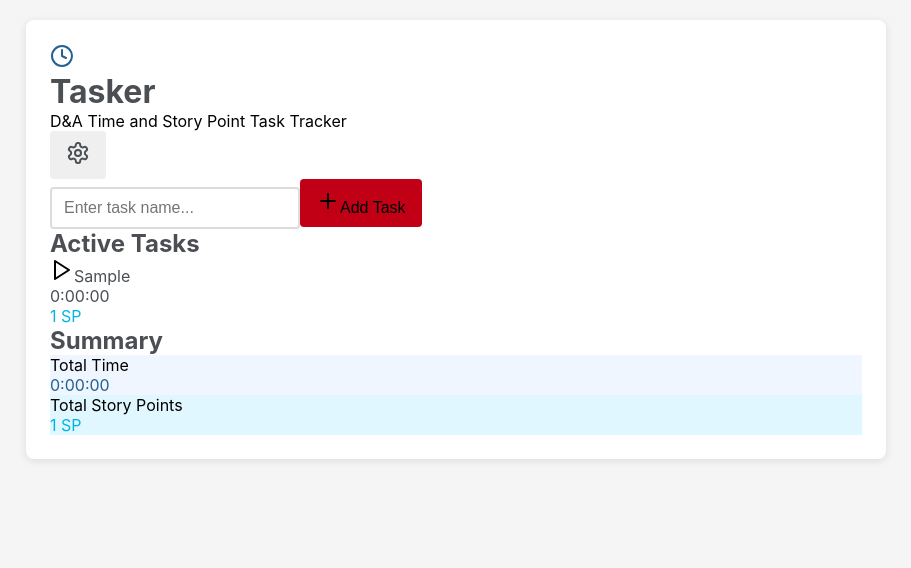
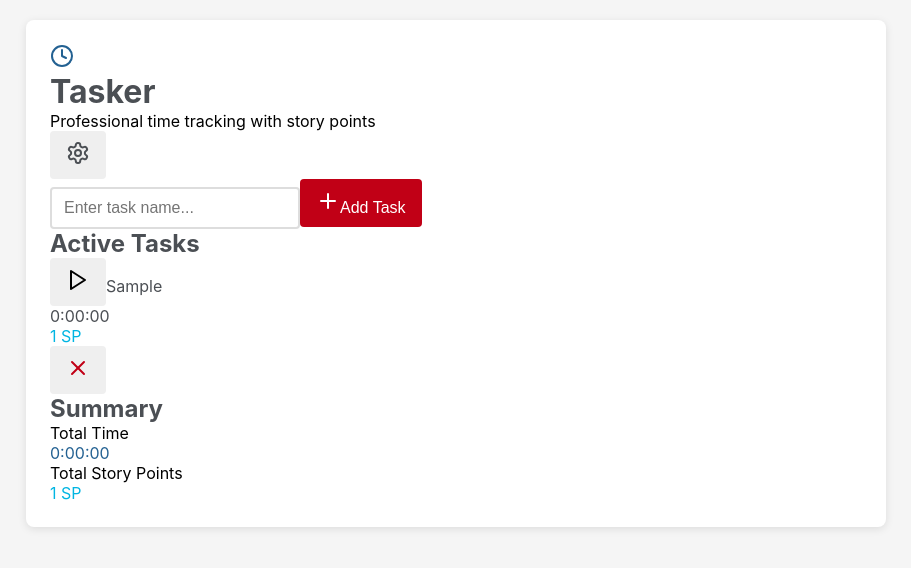
Before and after one commit to ofircampeanu1-netizen/verbose-waffle, a React (Vite) app: page / in a window 1280 px wide. Both pictures are taken after typing "Sample" into the empty fields and a click on the button "Add Task". Shown: the top 568 px of the page, without its empty margins (184-1095 px from the left). Built offline with nearby package versions, Linux system fonts and the light colour scheme.

Commit message:
Refactor state management and update UI texts

```diff
--- a/src/Tasker.jsx
+++ b/src/Tasker.jsx
@@ -16,7 +16,7 @@ export default function Tasker() {
     { points: 13, minHours: 24, maxHours: 999 }
   ]);
 
-  const [hasLoadedFromStorage, setHasLoadedFromStorage] = useState(false);
+   const [hydrated, setHydrated] = useState(false);
 
   // Load data from storage
   useEffect(() => {
@@ -30,16 +30,16 @@ export default function Tasker() {
     if (configResult) {
       setStoryPointConfig(JSON.parse(configResult));
     }
-    setHasLoadedFromStorage(true);
+    setHydrated(true);
   }, []);
 
   // Save data to storage whenever it changes
   useEffect(() => {
-    if (!hasLoadedFromStorage) return;
+    if (!hydrated) return;
 
     localStorage.setItem("tasks", JSON.stringify(tasks));
     localStorage.setItem("storyPointConfig", JSON.stringify(storyPointConfig));
-  }, [tasks, storyPointConfig, hasLoadedFromStorage]);
+  }, [tasks, storyPointConfig, hydrated]);
 
   useEffect(() => {
     const interval = setInterval(() => {
@@ -61,6 +61,13 @@ export default function Tasker() {
 
     setTasks([...tasks, newTask]);
     setNewTaskName('');
+  };
+
+  const removeTask = (taskId) => {
+    setTasks(tasks.filter(task => task.id !== taskId));
+    if (activeTaskId === taskId) {
+      setActiveTaskId(null);
+    }
   };
 
   const startTask = (taskId) => {
@@ -167,7 +174,7 @@ export default function Tasker() {
               <Clock className="w-8 h-8" style={{ color: '#236192' }} />
               <div>
                 <h1 className="text-3xl font-bold" style={{ color: '#4B4F54' }}>Tasker</h1>
-                <p className="text-gray-600">D&A Time and Story Point Task Tracker</p>
+                <p className="text-gray-600">Professional time tracking with story points</p>
               </div>
             </div>
             <button
@@ -283,20 +290,20 @@ export default function Tasker() {
         )}
 
         {/* Add Task Form */}
-        <div className="bg-white rounded-lg shadow-sm p-6 mb-6">
-          <form onSubmit={addTask} className="flex gap-3">
+        <div className="bg-white rounded-lg shadow-sm p-6 mb-8">
+          <form onSubmit={addTask} className="flex gap-4">
             <input
               type="text"
               value={newTaskName}
               onChange={(e) => setNewTaskName(e.target.value)}
               placeholder="Enter task name..."
-              className="flex-1 px-4 py-2 border border-gray-300 rounded-lg focus:outline-none focus:ring-2"
+              className="flex-1 px-4 py-2 border border-gray-300 rounded-lg focus:outline-none focus:ring-2 h-11"
               style={{ focusRingColor: '#236192' }}
             />
             <button
               type="submit"
-              className="px-6 py-2 text-white rounded-lg flex items-center gap-2 font-medium"
-              style={{ backgroundColor: '#C10016' }}
+              className="px-6 py-2 rounded-lg flex items-center gap-2 font-medium h-11"
+              style={{ backgroundColor: '#C10016', color: '#FFFFFF' }}
               onMouseEnter={(e) => e.currentTarget.style.backgroundColor = '#9a0011'}
               onMouseLeave={(e) => e.currentTarget.style.backgroundColor = '#C10016'}
             >
@@ -307,8 +314,8 @@ export default function Tasker() {
         </div>
 
         {/* Active Tasks */}
-        <div className="bg-white rounded-lg shadow-sm p-6 mb-6">
-          <h2 className="text-xl font-semibold mb-4" style={{ color: '#4B4F54' }}>Active Tasks</h2>
+        <div className="bg-white rounded-lg shadow-sm p-6 mb-8 mt-8">
+          <h2 className="text-xl font-semibold mb-6" style={{ color: '#4B4F54' }}>Active Tasks</h2>
           {tasks.length === 0 ? (
             <p className="text-gray-500 text-center py-8">No tasks yet. Add a task to start tracking time.</p>
           ) : (
@@ -321,27 +328,35 @@ export default function Tasker() {
                 return (
                   <div
                     key={task.id}
-                    onClick={() => startTask(task.id)}
-                    className="p-4 rounded-lg border-2 cursor-pointer transition-all"
+                    className="p-4 rounded-lg border-2 transition-all"
                     style={{
-                      borderColor: isActive ? '#236192' : '#e5e7eb',
-                      backgroundColor: isActive ? '#eff6ff' : 'white'
+                      borderColor: '#e5e7eb',
+                      backgroundColor: 'white'
                     }}
                   >
                     <div className="flex items-center justify-between">
                       <div className="flex items-center gap-3">
+                        <button
+                          onClick={(e) => {
+                            e.stopPropagation();
+                            startTask(task.id);
+                          }}
+                          className="p-1 hover:bg-gray-100 rounded transition-colors"
+                        >
                           {isActive ? (
                             <Square className="w-5 h-5 fill-current" style={{ color: '#236192' }} />
                           ) : (
                             <Play className="w-5 h-5 text-gray-400" />
                           )}
+                        </button>
                         <span className="font-medium" style={{ color: '#4B4F54' }}>{task.name}</span>
                       </div>
+                      <div className="flex items-center gap-4">
                         <div className="text-right">
                           <div className="text-2xl font-mono font-semibold" style={{ color: isActive ? '#236192' : '#4B4F54' }}>
                             {formatTime(currentTaskTime)}
                           </div>
-                        <div className="flex items-center gap-2 mt-1">
+                          <div className="flex items-center gap-2 mt-1 justify-end">
                             <span className="text-sm font-medium" style={{ color: '#00B5E2' }}>
                               {storyPoints} SP
                             </span>
@@ -349,6 +364,19 @@ export default function Tasker() {
                               <span className="text-xs font-medium" style={{ color: '#74AA50' }}>RUNNING</span>
                             )}
                           </div>
+                        </div>
+                        <button
+                          onClick={(e) => {
+                            e.stopPropagation();
+                            removeTask(task.id);
+                          }}
+                          className="p-2 rounded-lg transition-colors ml-2"
+                          style={{ color: '#C10016' }}
+                          onMouseEnter={(e) => e.currentTarget.style.backgroundColor = '#fee2e2'}
+                          onMouseLeave={(e) => e.currentTarget.style.backgroundColor = 'transparent'}
+                        >
+                          <X className="w-5 h-5" />
+                        </button>
                       </div>
                     </div>
                   </div>
@@ -363,13 +391,13 @@ export default function Tasker() {
           <div className="bg-white rounded-lg shadow-sm p-6 mb-6">
             <h2 className="text-xl font-semibold mb-4" style={{ color: '#4B4F54' }}>Summary</h2>
             <div className="grid grid-cols-2 gap-4">
-              <div className="p-4 rounded-lg" style={{ backgroundColor: '#eff6ff' }}>
+              <div className="p-4 rounded-lg border-2" style={{ borderColor: '#236192' }}>
                 <div className="text-sm text-gray-600 mb-1">Total Time</div>
                 <div className="text-2xl font-bold" style={{ color: '#236192' }}>
                   {formatTime(tasks.reduce((sum, task) => sum + getTaskCurrentTime(task), 0))}
                 </div>
               </div>
-              <div className="p-4 rounded-lg" style={{ backgroundColor: '#e0f7ff' }}>
+              <div className="p-4 rounded-lg border-2" style={{ borderColor: '#00B5E2' }}>
                 <div className="text-sm text-gray-600 mb-1">Total Story Points</div>
                 <div className="text-2xl font-bold" style={{ color: '#00B5E2' }}>
                   {tasks.reduce((sum, task) => sum + calculateStoryPoints(getTaskCurrentTime(task)), 0)} SP
```
Lines whose indentation alone changed are shown as unchanged.
